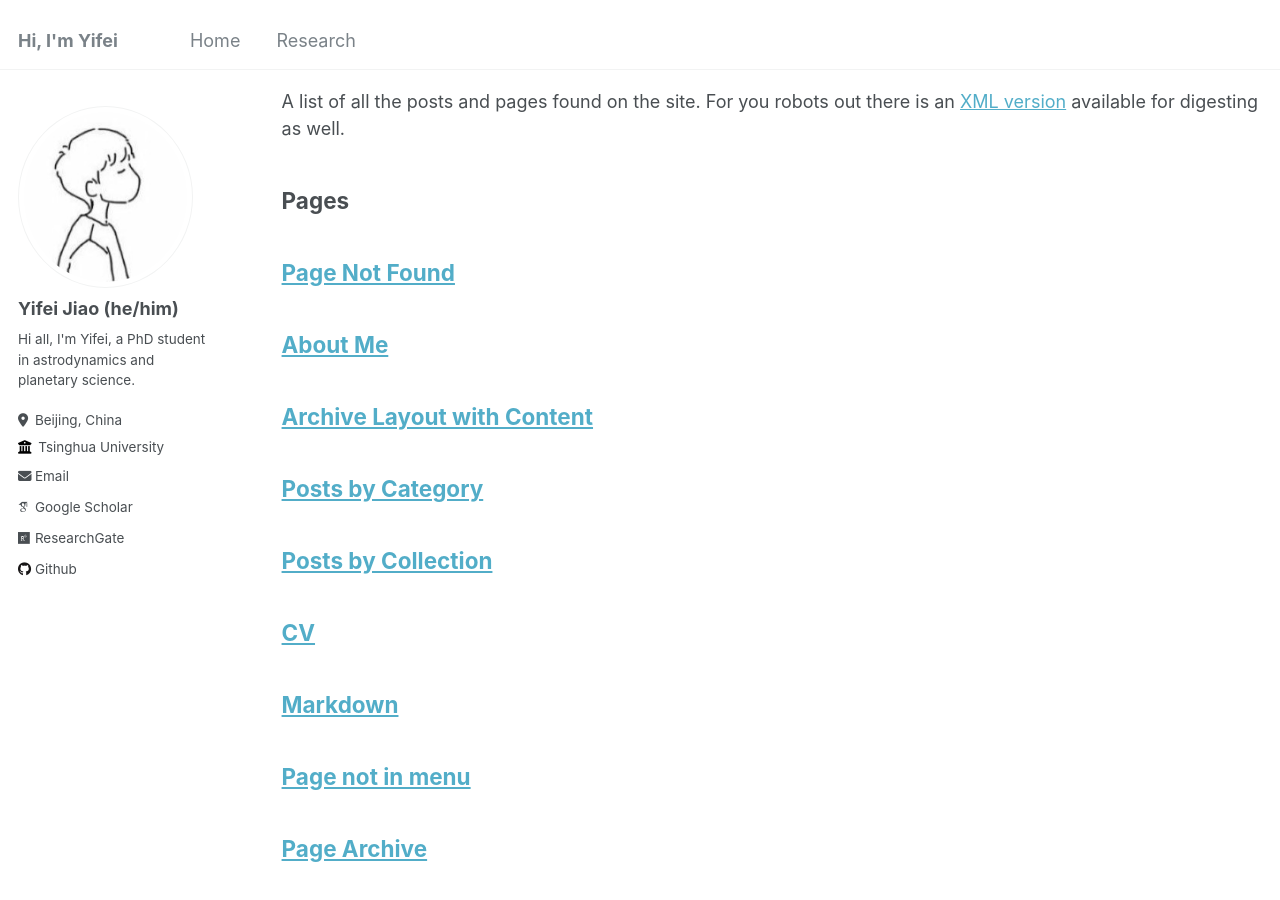
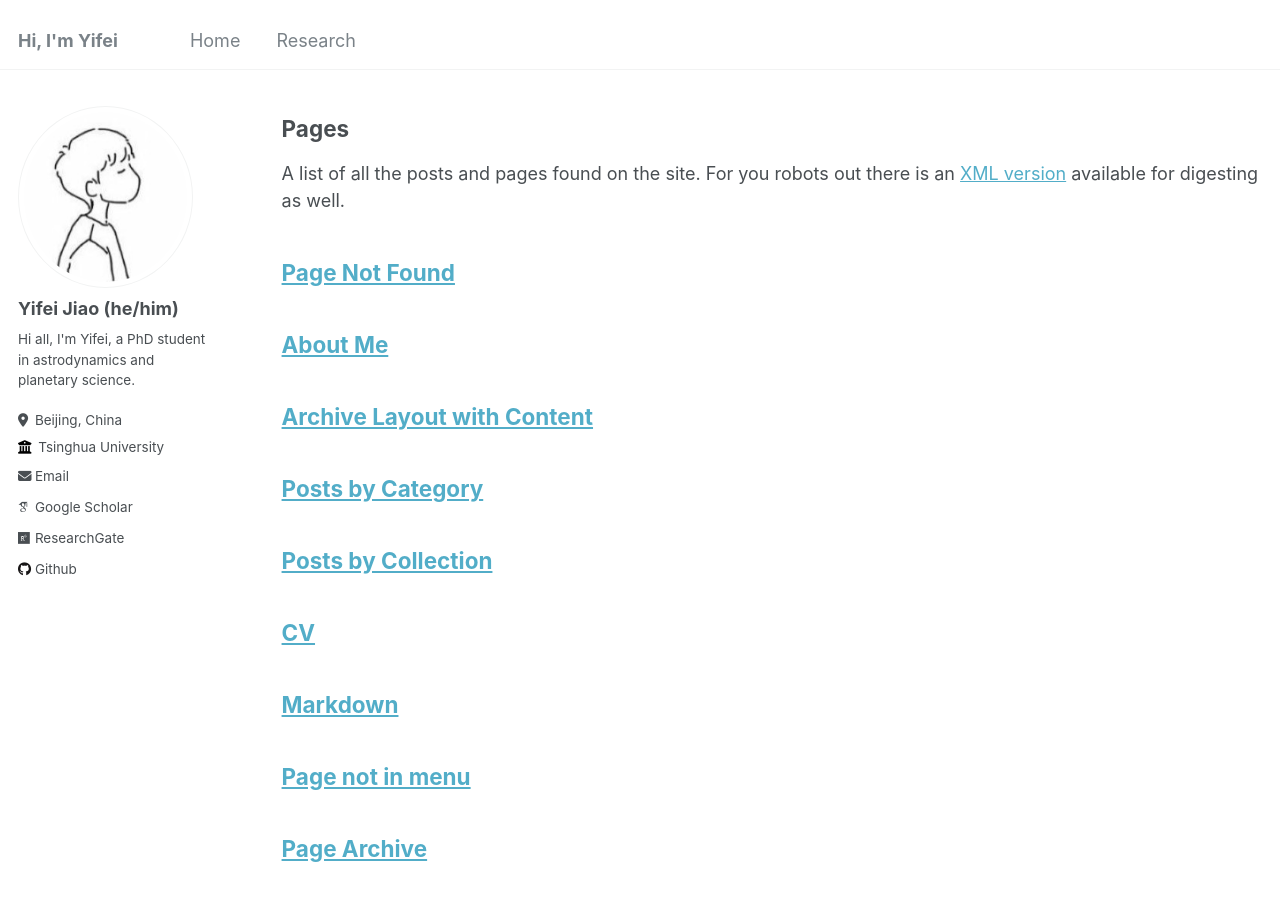
Before and after one commit to jiaoyf-thu/jiaoyf-thu.github.io, a Jekyll site: the page built from _pages/sitemap.md, in a window 1280 px wide and 900 px high. Built offline with Jekyll 4.4.1, drawn with Linux system fonts in a browser that asks for light colours; some web fonts are replaced.

```diff
--- a/_pages/sitemap.md
+++ b/_pages/sitemap.md
@@ -7,9 +7,10 @@ author_profile: true
 
 {% include base_path %}
 
+<h2>Pages</h2>
+
 A list of all the posts and pages found on the site. For you robots out there is an [XML version]({{ base_path }}/sitemap.xml) available for digesting as well.
 
-<h2>Pages</h2>
 {% for post in site.pages %}
   {% include archive-single.html %}
 {% endfor %}
```
